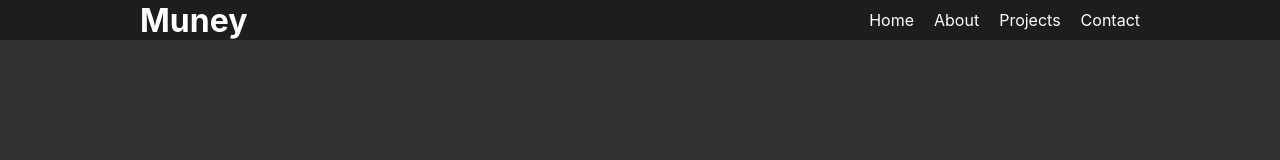
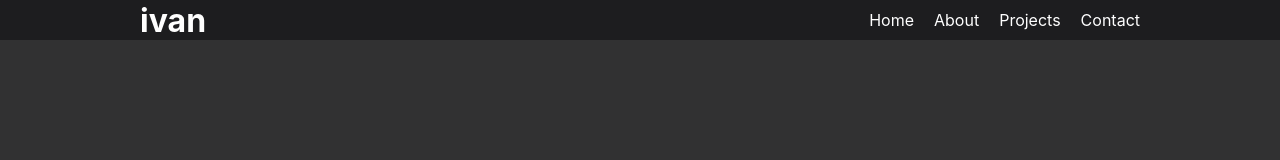
Before and after one commit to Muneyy/Portfolio, a React (Create React App) app in the folder portfolio-react/: page / in a window 1280 px wide. Shown: the top 160 px of the page. Built offline with nearby package versions, Linux system fonts and the light colour scheme.

Commit message:
Update name

```diff
--- a/portfolio-react/src/Components/Nav.tsx
+++ b/portfolio-react/src/Components/Nav.tsx
@@ -56,7 +56,7 @@ const Nav = () => {
     return (
         <Container>
             <Content>
-                <Title>Muney</Title>
+                <Title>ivan</Title>
                 <Links>
                     <HashLink smooth to="/#home">
                         <LinkItem style={{ textDecoration: 'none' }}>Home</LinkItem>
```
